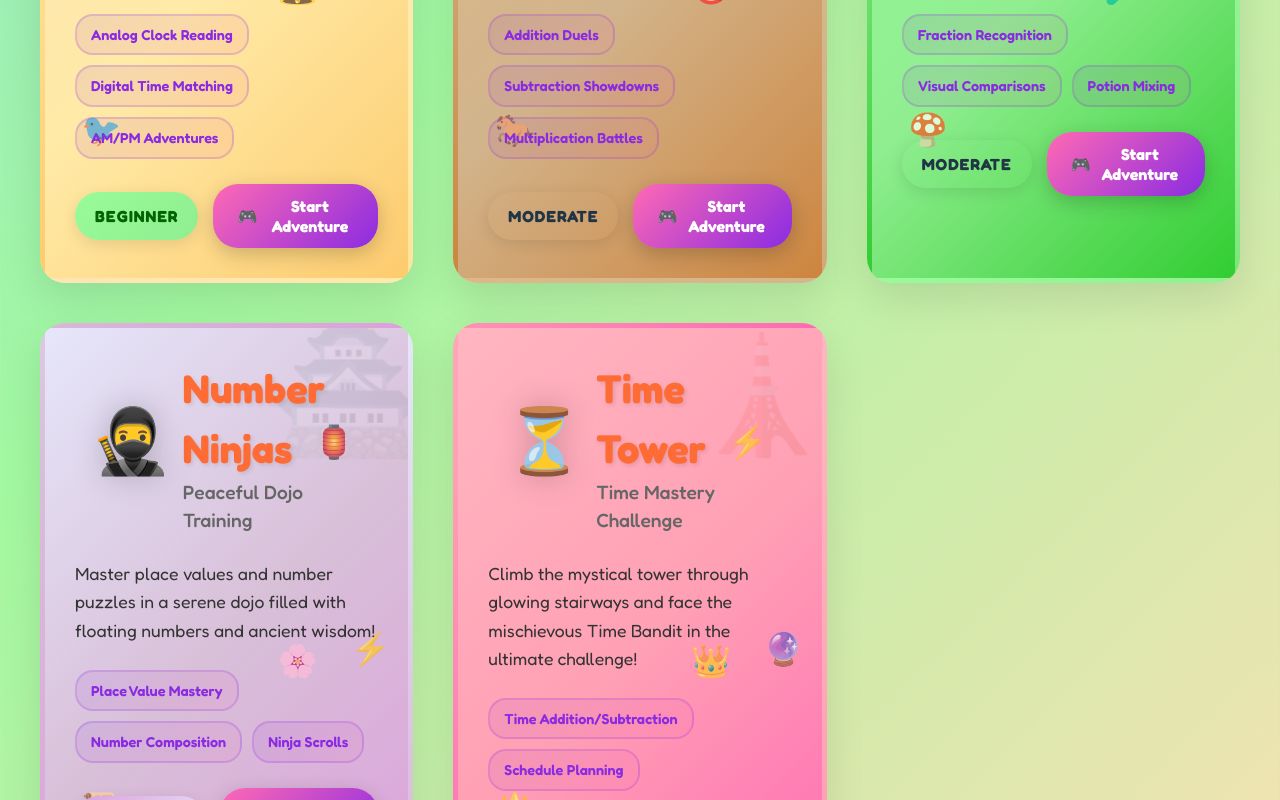
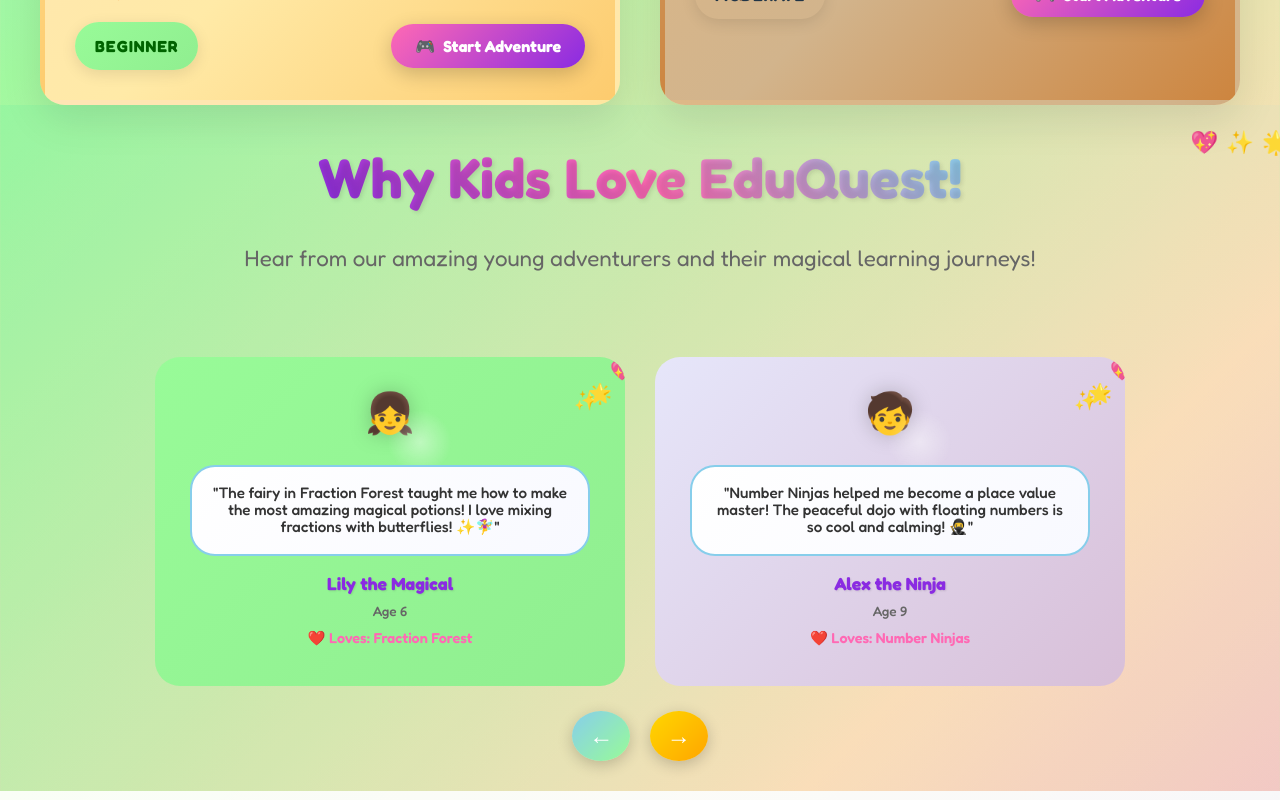
Before and after one commit to jimitk21/car-game-test, a React (Vite) app: page / in a window 1280 px wide. Shown: the part 1420-2220 px from the top of the page. Built offline with nearby package versions, Linux system fonts and the light colour scheme.

Commit message:
help and contact page updated

```diff
--- a/src/components/ContactUs/ContactUs.jsx
+++ b/src/components/ContactUs/ContactUs.jsx
@@ -65,7 +65,7 @@ const ContactUs = ({ onClose }) => {
                   <div className="developer-avatar">⭐</div>
                   <h4>Meet Kathiriya</h4>
                   <p className="developer-role">
-                    Full Stack Developer, Optimoz
+                    Finding Relevant Opportunities
                   </p>
                   <p className="developer-qualification">
                     🎓 B.Tech - PDEU (2025 passout)
--- a/src/components/GameWorldsSection/GameWorldsSection.jsx
+++ b/src/components/GameWorldsSection/GameWorldsSection.jsx
@@ -43,60 +43,6 @@ const GameWorldsSection = ({ onStartClockKingdom, onStartMathsRangers }) => {
       difficulty: "Moderate",
       color: "linear-gradient(135deg, #DEB887 0%, #D2B48C 50%, #CD853F 100%)",
       decorations: ["🌵", "🐎", "⭐", "🎯"],
-    },
-    {
-      id: "fraction-forest",
-      title: "Fraction Forest",
-      subtitle: "Magical Potion Making",
-      description:
-        "Enter an enchanted fairyland where glowing potion and forest spirits guide you through fraction magic!",
-      icon: "🧚‍♀️",
-      backgroundEmoji: "🌲",
-      features: [
-        "Fraction Recognition",
-        "Visual Comparisons",
-        "Potion Mixing",
-        // "Forest Spirit Quests",
-      ],
-      difficulty: "Moderate",
-      color: "linear-gradient(135deg, #98FB98 0%, #90EE90 50%, #32CD32 100%)",
-      decorations: ["🦋", "🍄", "✨", "🧪"],
-    },
-    {
-      id: "number-ninjas",
-      title: "Number Ninjas",
-      subtitle: "Peaceful Dojo Training",
-      description:
-        "Master place values and number puzzles in a serene dojo filled with floating numbers and ancient wisdom!",
-      icon: "🥷",
-      backgroundEmoji: "🏯",
-      features: [
-        "Place Value Mastery",
-        "Number Composition",
-        "Ninja Scrolls",
-        // "Shadow Animations",
-      ],
-      difficulty: "Advanced",
-      color: "linear-gradient(135deg, #E6E6FA 0%, #D8BFD8 50%, #DDA0DD 100%)",
-      decorations: ["🏮", "📜", "⚡", "🌸"],
-    },
-    {
-      id: "time-travelers-tower",
-      title: "Time  Tower",
-      subtitle: "Time Mastery Challenge",
-      description:
-        "Climb the mystical tower through glowing stairways and face the mischievous Time Bandit in the ultimate challenge!",
-      icon: "⏳",
-      backgroundEmoji: "🗼",
-      features: [
-        "Time Addition/Subtraction",
-        "Schedule Planning",
-        "Celestial Clockwork",
-        // "Boss Battle",
-      ],
-      difficulty: "Expert",
-      color: "linear-gradient(135deg, #FFB6C1 0%, #FFA0B4 50%, #FF69B4 100%)",
-      decorations: ["⚡", "🌟", "🔮", "👑"],
     },
   ];
 
--- a/src/components/HelpSupport/HelpSupport.jsx
+++ b/src/components/HelpSupport/HelpSupport.jsx
@@ -38,8 +38,8 @@ const HelpSupport = ({ onClose }) => {
                 <div className="help-text">
                   <h4>Clock Kingdom</h4>
                   <p>
-                    Learn to tell time with magical clock towers and daily
-                    adventures!
+                    Learn to tell time with magical clock tower and set the
+                    clock according to the need !!
                   </p>
                 </div>
               </div>
@@ -48,37 +48,8 @@ const HelpSupport = ({ onClose }) => {
                 <div className="help-text">
                   <h4>Math Rangers</h4>
                   <p>
-                    Defeat math bandits in epic duels with addition,
-                    subtraction, and more!
-                  </p>
-                </div>
-              </div>
-              <div className="help-item">
-                <span className="help-icon">🧚‍♀️</span>
-                <div className="help-text">
-                  <h4>Fraction Forest</h4>
-                  <p>
-                    Mix magical potions and learn fractions with forest spirits!
-                  </p>
-                </div>
-              </div>
-              <div className="help-item">
-                <span className="help-icon">🥷</span>
-                <div className="help-text">
-                  <h4>Number Ninjas</h4>
-                  <p>
-                    Master place values in a peaceful dojo with floating
-                    numbers!
-                  </p>
-                </div>
-              </div>
-              <div className="help-item">
-                <span className="help-icon">⏳</span>
-                <div className="help-text">
-                  <h4>Time Traveler's Tower</h4>
-                  <p>
-                    Climb the mystical tower and face the Time Bandit in the
-                    ultimate challenge!
+                    Defeat the AI Cars in a race with maths skills and win the
+                    race !!
                   </p>
                 </div>
               </div>
@@ -138,7 +109,7 @@ const HelpSupport = ({ onClose }) => {
                   <div className="developer-avatar">⭐</div>
                   <h4>Meet Kathiriya</h4>
                   <p className="developer-role">
-                    Full Stack Developer, Optimoz
+                    Finding Relevant Opportunities
                   </p>
                   <p className="developer-qualification">
                     🎓 B.Tech - PDEU (2025 passout)
--- a/src/components/ParentsTeacherSection/ParentsTeachersSection.jsx
+++ b/src/components/ParentsTeacherSection/ParentsTeachersSection.jsx
@@ -27,45 +27,16 @@ const ParentsTeachersSection = () => {
       // "Created by educators to perfectly complement classroom learning and homework assignments!",
       color: "linear-gradient(135deg, #FFE4B5, #FFEAA7)",
     },
+
     {
-      id: "gemini-ai",
-      icon: "🤖",
-      title: "Gemini AI Support",
+      id: "instant-safe-access",
+      icon: "🛡️",
+      title: "Instant & Safe Learning",
       description:
-        "Our intelligent AI guide provides personalized hints, encouragement, and adaptive learning support.",
+        "Start learning instantly—no sign-up needed! Our ad-free, secure platform ensures a child-friendly space with no distractions or risks.",
       // tooltip:
-      //   "Smart assistance that adapts to each child's learning pace and provides just the right amount of help!",
-      color: "linear-gradient(135deg, #DDA0DD, #E6E6FA)",
-    },
-    {
-      id: "no-signup",
-      icon: "🔓",
-      title: "No Signup Needed",
-      description:
-        "Jump straight into learning! No complicated registration, passwords, or personal information required.",
-      // tooltip:
-      //   "Safe, secure, and ready to play in seconds - just click and start learning!",
-      color: "linear-gradient(135deg, #98FB98, #90EE90)",
-    },
-    {
-      id: "safe-environment",
-      icon: "🛡️",
-      title: "Safe Learning Space",
-      description:
-        "Ad-free, secure platform designed specifically for young learners with child-safe interactions.",
-      // tooltip:
-      //   "Protected environment with no external links, inappropriate content, or distracting advertisements!",
-      color: "linear-gradient(135deg, #FFB6C1, #FFA0B4)",
-    },
-    {
-      id: "multi-device",
-      icon: "📱",
-      title: "Works Everywhere",
-      description:
-        "Seamless experience across tablets, computers, and phones - learning never stops, anywhere you go!",
-      // tooltip:
-      //   "Responsive design that automatically adjusts to any screen size for the perfect learning experience!",
-      color: "linear-gradient(135deg, #DEB887, #D2B48C)",
+      //   "Enjoy a protected, password-free environment built just for young minds. No ads, no data collection—just safe, fun learning!",
+      color: "linear-gradient(135deg, #98FB98, #FFB6C1)",
     },
   ];
 
@@ -162,54 +133,6 @@ const ParentsTeachersSection = () => {
               </div>
             </div>
           </div>
-
-          <div className="benefit-item">
-            <div className="benefit-icon">🧚‍♀️</div>
-            <div className="benefit-content">
-              <h4>Fraction Forest</h4>
-              <p>
-                Fraction concepts, visual learning, comparison skills, and
-                proportional reasoning
-              </p>
-              <div className="benefit-tags">
-                <span>Fraction Basics</span>
-                <span>Visual Learning</span>
-                <span>Comparisons</span>
-              </div>
-            </div>
-          </div>
-
-          <div className="benefit-item">
-            <div className="benefit-icon">🥷</div>
-            <div className="benefit-content">
-              <h4>Number Ninjas</h4>
-              <p>
-                Place value understanding, number sense development, and logical
-                thinking skills
-              </p>
-              <div className="benefit-tags">
-                <span>Place Value</span>
-                <span>Number Sense</span>
-                <span>Logic Skills</span>
-              </div>
-            </div>
-          </div>
-
-          <div className="benefit-item">
-            <div className="benefit-icon">⏳</div>
-            <div className="benefit-content">
-              <h4>Time Traveler's Tower</h4>
-              <p>
-                Advanced time concepts, planning skills, critical thinking, and
-                problem-solving mastery
-              </p>
-              <div className="benefit-tags">
-                <span>Advanced Time</span>
-                <span>Critical Thinking</span>
-                <span>Planning Skills</span>
-              </div>
-            </div>
-          </div>
         </div>
       </div>
     </section>
```
